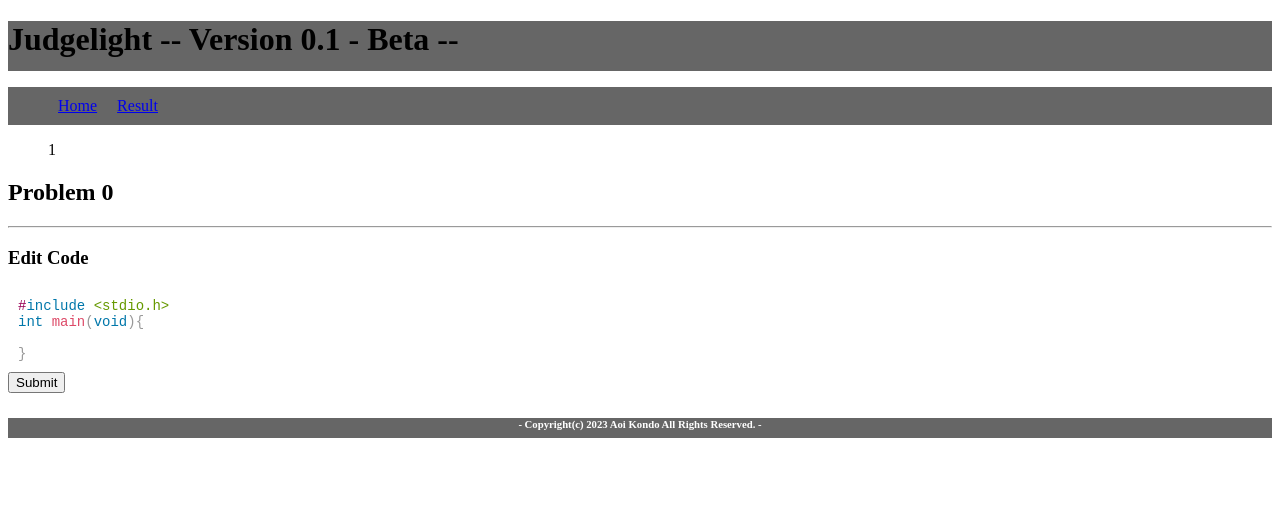
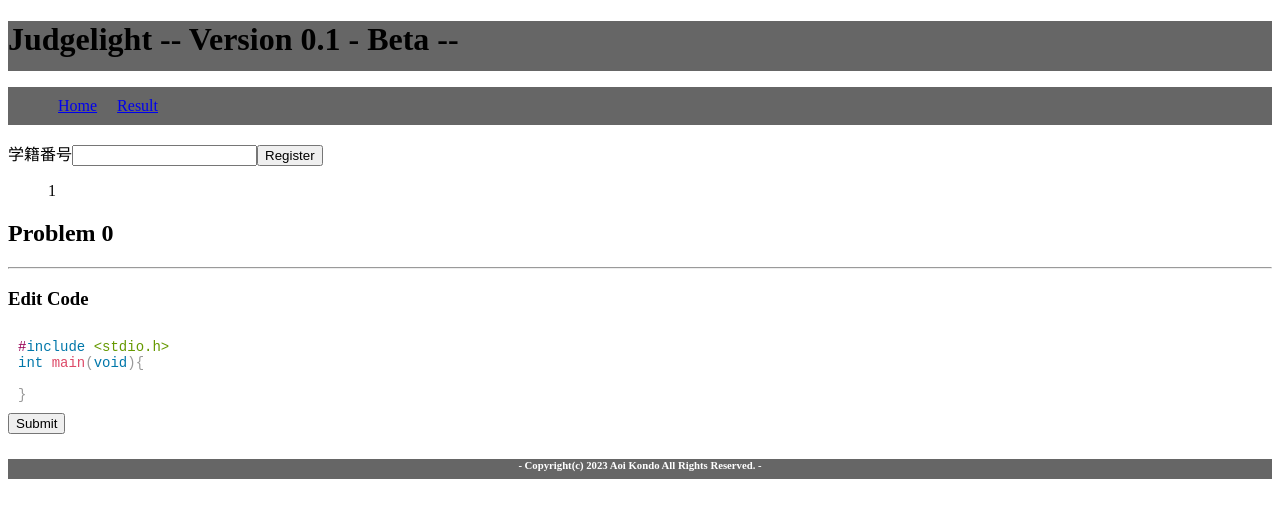
Before and after one commit to admidori/judgelight, a Next.js app in the folder frontend/: page / in a window 1280 px wide. Shown: the top 518 px of the page. Built offline with nearby package versions, Linux system fonts and the light colour scheme; no server answers.

Commit message:
Start creating function of login Make login form

```diff
--- /dev/null
+++ b/frontend/src/components/login/login.tsx
@@ -0,0 +1,39 @@
+import React from "react";
+
+var flag = false
+var loginStateId = ""
+
+export default function Login(){
+    const [id, setId] = React.useState(null)
+    const [registerId, setRegisterId] = React.useState(null)
+
+    React.useEffect(() => {
+        localStorage.setItem('value', JSON.stringify(registerId));
+      }, [registerId]);
+
+    const handleClick = () => {
+        setRegisterId(id)
+        loginStateId = id
+        flag = true
+    }
+
+    return (
+    <div>
+        <label>学籍番号</label>
+        {
+        (function () {
+            if (flag == true) {
+                return (
+                    <input value={id} readOnly></input>
+                );
+            }else{
+                return(
+                    <input value={id} onChange={(event) => setId(event.target.value)}></input>
+                );
+            }
+        }())
+        }
+    <button onClick={handleClick}>Register</button>
+    </div>
+    );
+}
--- a/frontend/src/pages/index.tsx
+++ b/frontend/src/pages/index.tsx
@@ -5,6 +5,7 @@ import Footer from '../components/common/footer/footer';
 import Menubar from '../components/common/menubar/menubar';
 import ProgramEditor from '../components/program_editor/editor';
 import Problem from '../components/program_editor/problem';
+import Login from '../components/login/login';
 
 class Index extends React.Component {
     render() {
@@ -12,6 +13,7 @@ class Index extends React.Component {
             <div>
             <Header />
             <Menubar />
+            <Login />
             <Problem />
             <hr></hr>
             <h3>Edit Code</h3>
```
